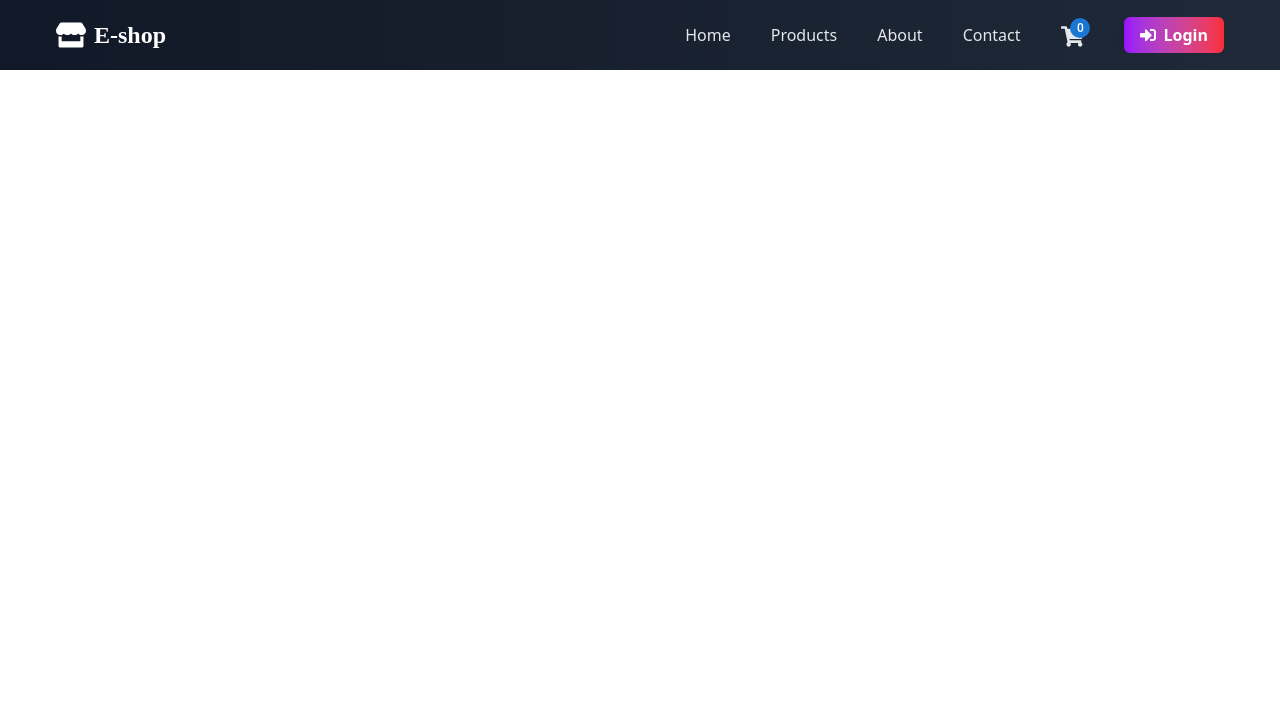
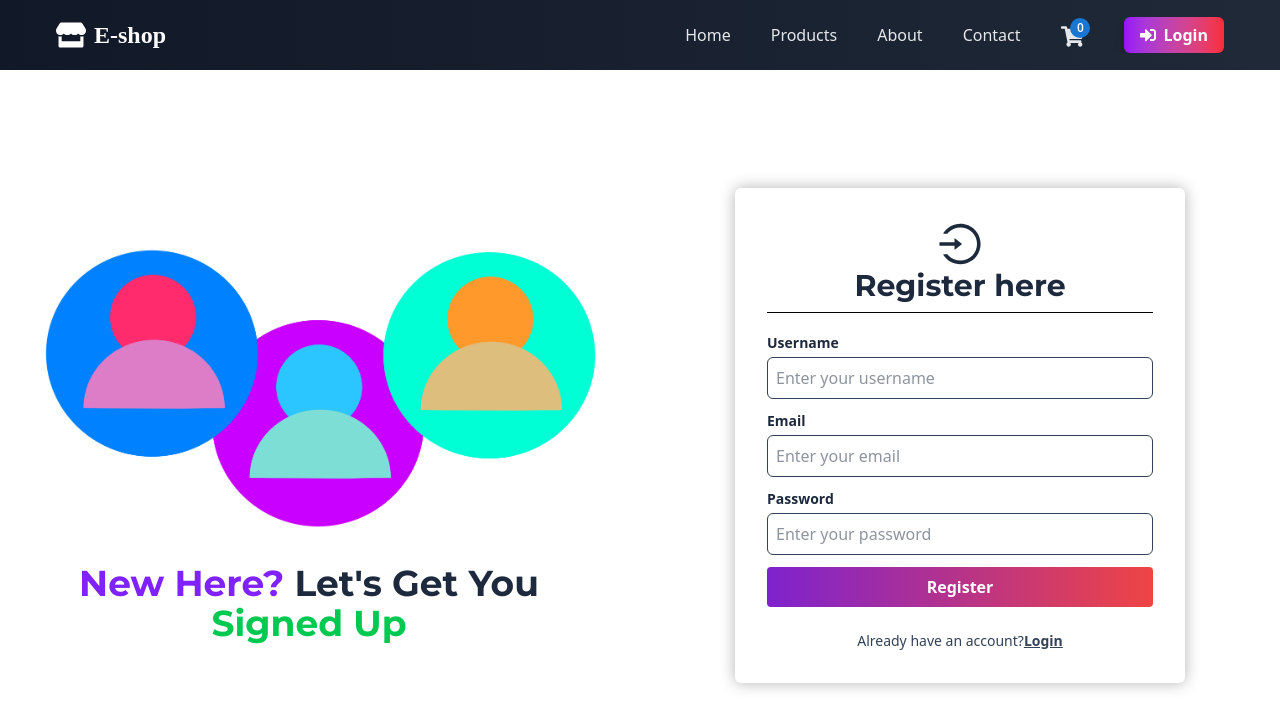
Before and after one commit to Sailesh-developer/Ecommerce-UI, a React (Vite) app: page /register in a window 1280 px wide. Shown: the top 728 px of the page. Built offline with nearby package versions, Linux system fonts and the light colour scheme.

Commit message:
created the ui for register page

```diff
--- a/src/App.jsx
+++ b/src/App.jsx
@@ -9,6 +9,8 @@ import Contact from './components/Contact';
 import { Toaster } from 'react-hot-toast';
 import Cart from './components/cart/Cart';
 import LogIn from './components/auth/LogIn';
+import PrivateRoute from './components/PrivateRoute';
+import Register from './components/auth/Register';
 
 
 function App() {
@@ -24,7 +26,12 @@ function App() {
       <Route path="/about" element={<About />}/>
       <Route path="/contact" element={<Contact />}/>
       <Route path='/cart' element={<Cart />}/>
-      <Route path='/login' element={<LogIn />}/>
+
+      <Route path='/' element={<PrivateRoute publicPage/>}>
+      <Route path='/login' element={<LogIn/>} />
+      <Route path='/register' element={<Register/>} />
+      </Route>
+
     </Routes>
   </Router>
   <Toaster position='bottom-center'/>
--- /dev/null
+++ b/src/components/BackDrop.jsx
@@ -0,0 +1,13 @@
+
+
+const BackDrop = ({data}) => {
+    return(
+        <div
+        className={`z-20 transition-all duration-200 opacity-70 w-screen h-screen bg-slate-300 fixed ${data ? "top-16" : "top-0"} left-0`}
+        >
+
+        </div>
+    )
+}
+
+export default BackDrop;
--- /dev/null
+++ b/src/components/PrivateRoute.jsx
@@ -0,0 +1,14 @@
+import { useSelector } from "react-redux";
+import { Navigate, Outlet } from "react-router-dom";
+
+
+const PrivateRoute = ({publicPage = false}) => {
+    const { user } = useSelector((state) => state.auth);
+    if(publicPage){
+        return user ? <Navigate to="/profile" /> : <Outlet />
+    }
+    return user ? <Outlet /> : <Navigate to="/login" />
+
+}
+
+export default PrivateRoute;
--- /dev/null
+++ b/src/components/UserMenu.jsx
@@ -0,0 +1,86 @@
+import { Avatar, Button, Menu, MenuItem } from "@mui/material";
+import { useState } from "react";
+import { BiUser } from 'react-icons/bi';
+import { FaShoppingCart } from "react-icons/fa";
+import { useSelector } from "react-redux";
+import { Link } from "react-router-dom";
+import { IoExitOutline } from 'react-icons/io5';
+import BackDrop from "./BackDrop";
+
+
+const UserMenu = () => {
+
+   const [anchorEl, setAnchorEl] = useState(null);
+   const {user} = useSelector(state => state.auth);
+  const open = Boolean(anchorEl);
+  const handleClick = (event) => {
+    setAnchorEl(event.currentTarget);
+  };
+  const handleClose = () => {
+    setAnchorEl(null);
+  };
+
+    const logOutHandler = () => {
+
+  };
+
+  return (
+    <div>
+      <div
+        className='sm:border-[1px] sm:border-slate-400 flex flex-row items-center gap-1 rounded-full cursor-pointer hover:shadow-md text-slate-700'
+        onClick={handleClick}
+      >
+        <Avatar alt='Menu' src='' />
+      </div>
+      <Menu
+        sx={{width: "400px"}}
+        id="basic-menu"
+        anchorEl={anchorEl}
+        open={open}
+        onClose={handleClose}
+        MenuListProps={{
+          'aria-labelledby': 'basic-button',
+          sx: {width: 160},
+        }}
+      >
+        <Link to="/profile">
+        <MenuItem className= "flex gap-2" onClick={handleClose}>
+        <BiUser className='text-xl' />
+        <span className="font-bold text-[16px] mt-1">
+         {user?.username}
+        </span>
+        </MenuItem>
+        </Link>
+
+
+         <Link to="/profile/orders">
+        <MenuItem className= "flex gap-2" onClick={handleClose}>
+        <FaShoppingCart className='text-xl' />
+        <span className="font-bold text-[16px] mt-1">
+         Order
+        </span>
+        </MenuItem>
+        </Link>
+
+
+
+
+        <MenuItem className= "flex gap-2" onClick={logOutHandler}>
+        <div className="font-semibold w-full flex gap-2 items-center bg-button-gradient px-4 py-1 text-white rounded-sm">
+        <IoExitOutline className='text-xl' />
+        <span className="font-bold text-[16px] mt-1">
+         Logout
+        </span>
+        </div>
+        </MenuItem>
+
+
+      </Menu>
+
+
+      {open && <BackDrop />}
+    </div>
+)
+}
+
+export default UserMenu;
--- /dev/null
+++ b/src/components/auth/Register.jsx
@@ -0,0 +1,117 @@
+import { useForm } from "react-hook-form";
+import { Link, useNavigate } from "react-router-dom";
+import { useState } from "react";
+import { AiOutlineLogin } from 'react-icons/ai';
+import InputField from "../shared/InputField";
+import { useDispatch } from "react-redux";
+import { authenticateSignInUser } from "../../store/actions";
+import toast from "react-hot-toast";
+import Reg_image from "../../assets/for-registration.png"
+
+const Register = () => {
+
+ const navigate = useNavigate();
+    const [loader, setLoader] = useState(false);
+    // const dispatch = useDispatch();
+
+    const {
+        register,
+        handleSubmit,
+        reset,
+        formState: {errors},
+    } = useForm({
+        mode: "onTouched",
+    })
+
+    const registerHandler = async (data) => {
+        console.log("Register Click");
+        // dispatch(authenticateSignInUser(data,toast,reset,navigate,setLoader));
+    }
+
+    return(
+        <div className="min-h-[calc(100vh-70px)] flex flex-col md:flex-row justify-center items-center">
+
+                <div className="w-full md:w-1/2 flex flex-col justify-center items-center p-4 gap-y-6">
+               <img
+               src={Reg_image}
+               alt="Login Illustration"
+               className="max-w-full h-auto"
+                />
+                <p className="text-slate-800 text-center font-montserrat lg:text-4xl text-2xl font-bold mr-5.5"><span className="text-violet-600">New Here?</span> Let's Get You <span className="text-green-500">Signed Up</span></p>
+             </div>
+
+             <div className="w-full md:w-1/2 flex justify-center items-center p-4">
+            <form
+            onSubmit={handleSubmit(registerHandler)}
+            className="sm:w-[450px] w-[360px] shadow-custom py-8 sm:px-8 px-4 rounded-md"
+            >
+             <div className="flex flex-col items-center justify-center">
+             <AiOutlineLogin className = "text-slate-800 text-5xl"/>
+             <h1 className="text-slate-800 text-center font-montserrat lg:text-3xl text-2xl font-bold">
+             Register here
+             </h1>
+             </div>
+             <hr className="mt-2 mb-5 text-black"/>
+             <div className="flex flex-col gap-3">
+                <InputField
+                label="Username"
+                required
+                id="username"
+                type="text"
+                message="*Username is required"
+                placeholder="Enter your username"
+                register={register}
+                errors={errors}
+                />
+
+                 <InputField
+                label="Email"
+                required
+                id="email"
+                type="email"
+                message="*Email is required"
+                placeholder="Enter your email"
+                register={register}
+                errors={errors}
+                />
+
+
+               <InputField
+                label="Password"
+                required
+                id="password"
+                min={6}
+                type="password"
+                message="*Password is required"
+                placeholder="Enter your password"
+                register={register}
+                errors={errors}
+                />
+             </div>
+             <button
+             disabled={loader}
+             className="bg-button-gradient flex gap-2 items-center justify-center font-semibold text-white w-full py-2 hover:text-slate-400 transition-colors duration-100 rounded-sm my-3 cursor-pointer"
+             type="submit"
+             >
+                {loader ? (
+                  <>Loading...</>
+                ) : (
+                   <>Register</>
+                )}
+             </button>
+
+             <p className="text-center text-sm text-slate-700 mt-6">
+                Already have an account?
+                <Link className="font-semibold underline hover:text-black"
+                to="/login"
+                >
+                <span>Login</span>
+                </Link>
+             </p>
+            </form>
+            </div>
+        </div>
+    )
+}
+
+export default Register;
--- a/src/components/shared/Navbar.jsx
+++ b/src/components/shared/Navbar.jsx
@@ -5,6 +5,7 @@ import { useState } from "react";
 import { IoIosMenu } from "react-icons/io";
 import { RxCross2 } from "react-icons/rx";
 import { useSelector } from "react-redux";
+import UserMenu from "../UserMenu";
 
 const Navbar = () => {
 
@@ -64,7 +65,7 @@ const Navbar = () => {
 
                {(user && user.id) ? (
                       <li className="font-[500] transition-all duration-150">
-                      <p>Welcome</p>
+                     <UserMenu />
                       </li>
                ) : (
                 <li className="font-[500] transition-all duration-150">
--- a/src/store/reducers/store.js
+++ b/src/store/reducers/store.js
@@ -6,7 +6,7 @@ import { authReducer } from "./authReducer";
 
 
 const user = localStorage.getItem("auth") ?
-             JSON.parse(localStorage.getItem("auth")) : [];
+             JSON.parse(localStorage.getItem("auth")) : null;
 
 const cartItems = localStorage.getItem("cartItems")
           ? JSON.parse(localStorage.getItem("cartItems")) : [];
```
Also changed, not shown: src/assets/for-registration.png (added).
